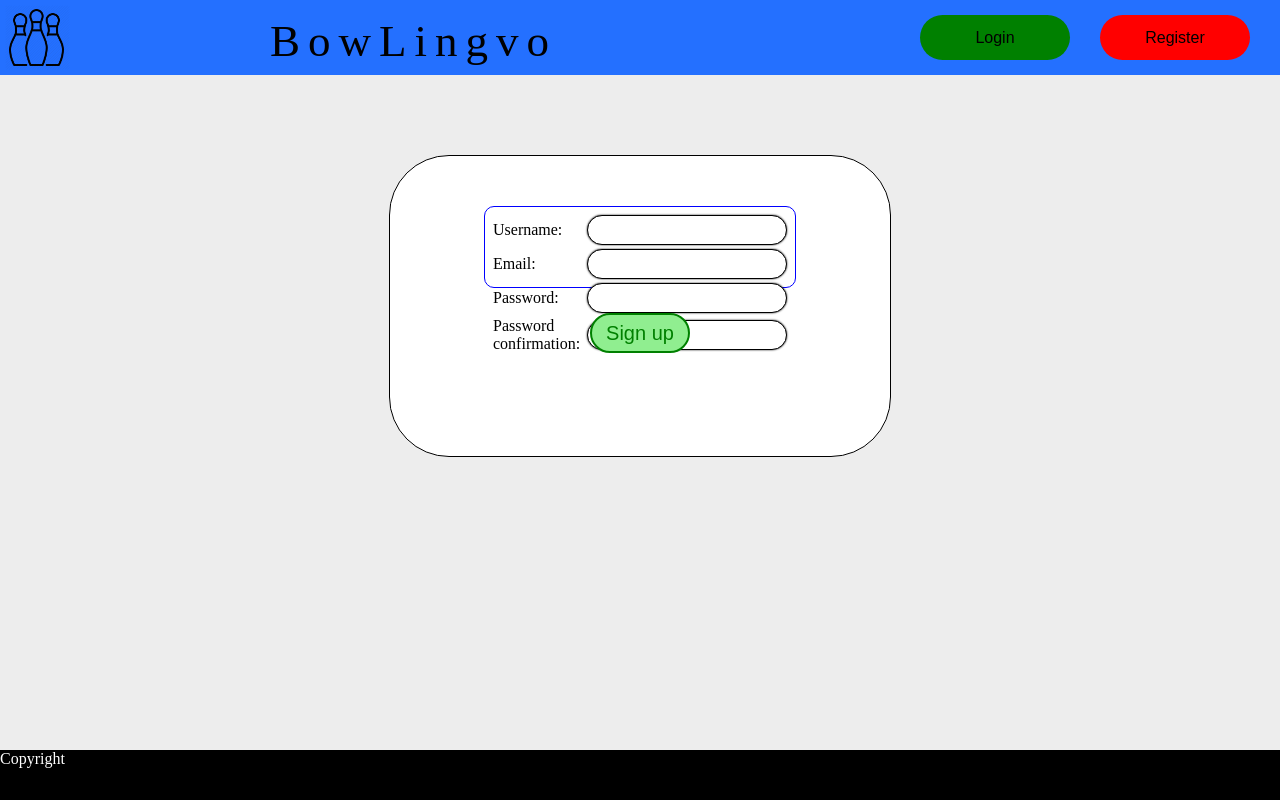
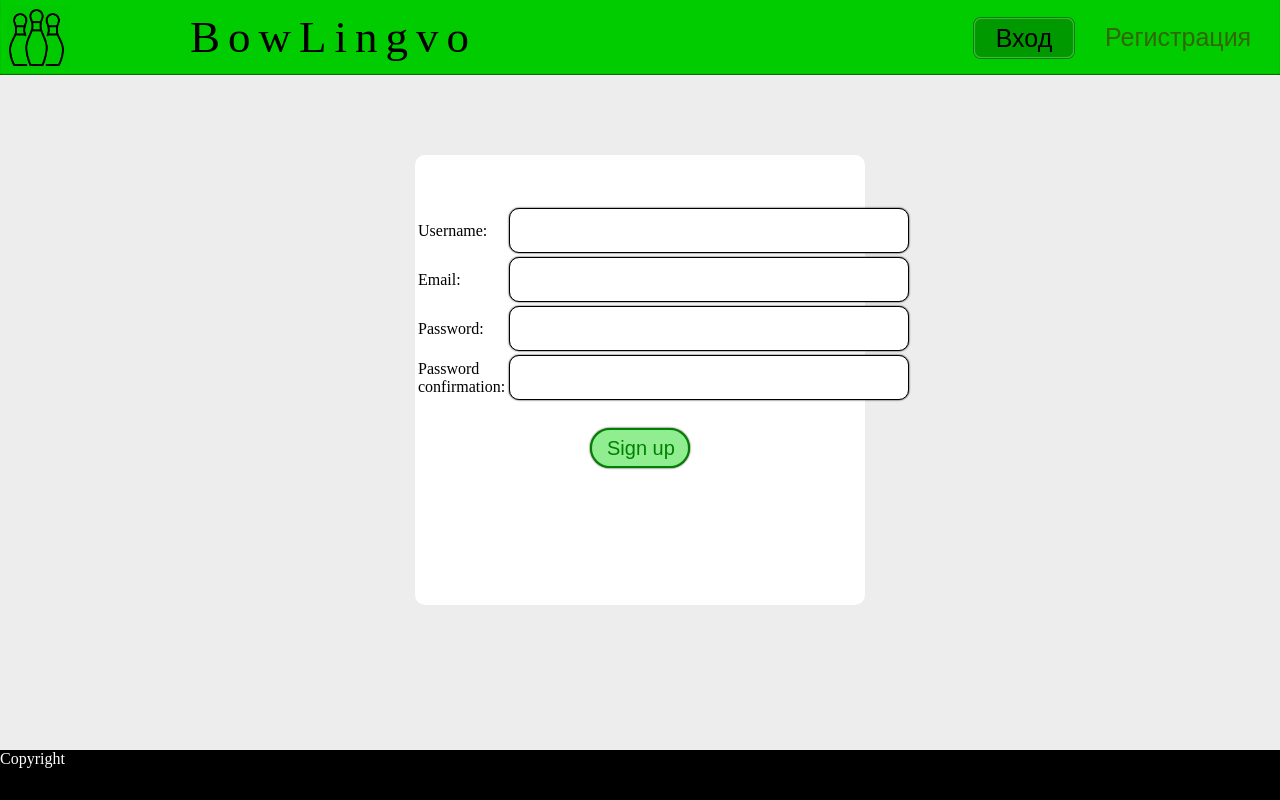
Before and after one commit to phntm738/project, a Django app: page /main/register in a window 1280 px wide. Run offline with Django 3.2, Linux system fonts and the light colour scheme; some web fonts are replaced.

Commit message:
creating new design

```diff
--- a/bowlingvo/main/static/main/index.css
+++ b/bowlingvo/main/static/main/index.css
@@ -1,6 +1,6 @@
 /*--color-variables-------------*/
 :root {
-    --header-color: #2470FF;
+    --header-color: #00CC00;
     --backgroundcolor: #EDEDED;
 }
 /*--/color-variables------------*/
@@ -23,6 +23,8 @@ body {
 .header {
     height: 75px;
     background-color: var(--header-color);
+    box-shadow: inset 0px -1px 1px rgba(0, 0, 0, 0.5);
+
 }
 
 
@@ -53,59 +55,115 @@ body {
 #brand {
     float: left;
     width: 300px;
-    margin-left: 200px;
+    height: 45px;
+    margin-left: 120px;
     margin-top: 15px;
     margin-right: 200px;
 
     font-size: 45px;
+    line-height:45px;
     letter-spacing: 8px;
 }
 
 
-#login-button, #register-button, #logout-button{
+#register-button {
+    float: right;
+    margin-top: 25px;
+    margin-right: 30px;
+
+    width: 145px;
+    height: 25px;
+    transition: all 0.15s linear;
+
+    text-decoration: none;
+    text-align: center;
+    font-size: 25px;
+    font-family: 'caption', Sans-serif;
+    line-height: 25px;
+    color: #336600;
+}
+
+
+#register-button:hover {
+    color: rgba(255, 255, 102, .75);
+}
+
+
+#login-button {
+    float: right;
+    margin-right: 30px;
+    margin-top: 16.5px;
+
+    width: 100px;
+    height: 40px;
+    background: #009900;
+    border-radius: 8px;
+    transition: all 0.3s linear;
+
+
+    text-decoration: none;
+    text-align: center;
+    border: 1px solid rgba(0, 0, 0, .15);
+    color: black;
+    font-family: 'caption', Sans-serif;
+    font-size: 25px;
+    line-height: 40px;
+
+    box-shadow:
+        inset 0px 1px 1px rgba(255, 255, 255, .25),
+        inset 0px -1px 1px rgba(255, 255, 255, .25),
+        inset 1px 0px 1px rgba(255, 255, 255, .25),
+        inset -1px 0px 1px rgba(255, 255, 255, .25);
+}
+
+
+#login-button:hover {
+    background: #00AA00;
+    box-shadow:
+        inset 0px 1px 1px rgba(255, 255, 255, .25),
+        inset 0px -1px 1px rgba(255, 255, 255, .25),
+        inset 1px 0px 1px rgba(255, 255, 255, .25),
+        inset -1px 0px 1px rgba(255, 255, 255, .25);
+}
+
+
+#logout-button {
     float: right;
     margin-right: 30px;
     margin-top: 15px;
 
-    width: 150px;
+    width: 45px;
     height: 45px;
-    border-radius: 22.5px;
+    border-radius: 50%;
 
-    text-decoration: none;
-    text-align: center;
-    color: black;
-    font-size: 25px;
-    font: caption;
-    line-height: 45px;
+    box_shadow: 0, 0,
 }
 
 
-#login-button {
-    background-color: green;
+#logout-button img {
+    margin-left: 9px;
+    margin-top: 7.5px;
 }
 
 
-#register-button, #logout-button {
-    background-color: red;
+#logout-button {
+    background-color: #737373;
 }
 
 
-#login-button:hover {
-    background-color: lightgreen;
-}
-
-
-#register-button:hover, #logout-button:hover {
+#logout-button:hover {
     background-color: pink;
 }
 
 
 #user {
     float: right;
-    margin-top: 15px;
+    margin-top: 22.5px;
+    margin-right: 30px;
     height: 30px;
-    width: 100px;
+
     font-size: 30px;
+    line-height: 30px;
 }
 /*-/header-elements-------------*/
 
@@ -117,11 +175,12 @@ body {
     margin-left: auto;
     margin-right: auto;
     margin-top: 80px;
-    width: 500px;
-    height: 300px;
-    border: 1px solid black;
-    border-radius: 60px;
-    background-color: white;
+
+    width: 450px;
+    height: 400px;
+    background: white;
+    border-radius: 10px;
+    padding-top: 50px;
 }
 
 
@@ -141,28 +200,17 @@ body {
 }
 
 
-.fields {
-    width: 300px;
-    height: 70px;
+#login-form input, #register-form input{
+    display: block;
+    width: 400px;
+    height: 45px;
     margin-left: auto;
     margin-right: auto;
-    margin-top: 50px;
-    margin-bottom: 0px;
-
-    border: 1px solid blue;
-    border-radius: 10px;
-    padding: 5px;
-}
-
-
-.fields input {
-    width: 200px;
-    height: 30px;
     padding-left: 15px;
     padding-right: 15px;
 
     border: 1px solid black;
-    border-radius: 15px;
+    border-radius: 10px;
     box-shadow: 0 0 2px black;
     outline: none;
 }
@@ -176,7 +224,7 @@ body {
 }
 
 
-.login_submit .submit {
+#login-form .login_submit .submit, #register-form .login_submit .submit {
     width: 100px;
     height: 40px;
     background-color: lightgreen;
--- a/bowlingvo/main/templates/main/header.html
+++ b/bowlingvo/main/templates/main/header.html
@@ -4,11 +4,11 @@
         <a href="/main/"><img id='logo' src="{% static 'main/images/logo.png' %}" alt="bowlingvo logo"></a>
         <div id="brand">BowLingvo</div>
         {% if authorized %}
-            <a href="/main/do-logout" id="logout-button">Logout</a>
+            <a href="/main/do-logout" id="logout-button"><img src="{% static 'main/images/logout.png' %}"></a>
             <div id="user">{{ username }}</div>
         {% else %}
-            <a href="/main/register" id="register-button">Register</a>
-            <a href="/main/login" id="login-button">Login</a>
+            <a href="/main/register" id="register-button">Регистрация</a>
+            <a href="/main/login" id="login-button">Вход</a>
         {% endif %}
     </div>
     <div class="content">
--- a/bowlingvo/main/templates/main/login_form2.html
+++ b/bowlingvo/main/templates/main/login_form2.html
@@ -3,20 +3,16 @@
 <div class="back">
     <form action="{{ app_path }}" method="post" id="login-form">
         {% csrf_token %}
-        <div class="fields">
         <table>
             <tr>
-                    <td>{{ form.username.label_tag }}</td>
                 <td>{{ form.username }}</td>
             </tr>
             <tr>
-                    <td>{{ form.password.label_tag }}</td>
                 <td>{{ form.password }}</td>
             </tr>
         </table>
         <input type="hidden" name="next" value="{{ next }}" />
-        </div>
-        <div class="login_submit"><input class="submit" type="submit" value="Log in"></div>
+        <div class="login_submit"><input class="submit" type="submit" value="Вход"></div>
     </form>
 </div>
 {% include "main/footer.html" %}
--- a/bowlingvo/main/urls.py
+++ b/bowlingvo/main/urls.py
@@ -1,12 +1,13 @@
 from django.contrib.auth import views as auth_views
 from django.conf.urls import url
 from django.urls import path
+from .views import LoginForm
 
 from . import views
 
 urlpatterns = [
     path('', views.index),
-    path('login', auth_views.LoginView.as_view(template_name='main/login_form2.html')),
+    path('login', auth_views.LoginView.as_view(template_name='main/login_form2.html', form_class=LoginForm)),
     path('do-logout', auth_views.LogoutView.as_view()),
     path('register', views.Registration_view.as_view()),
     path('test', views.test),
--- a/bowlingvo/main/views.py
+++ b/bowlingvo/main/views.py
@@ -3,9 +3,17 @@ from django.http import HttpResponse
 from django import forms
 from django.contrib.auth.models import User
 from django.views import View
-from django.contrib.auth.forms import UserCreationForm
+from django.contrib.auth.forms import UserCreationForm, AuthenticationForm
 from .models import *
 from .additional.task_gen import lex_task_gen
+
+
+class LoginForm(AuthenticationForm):
+    username = forms.CharField(widget=forms.TextInput(attrs={'autofocus': True, 'placeholder': 'Логин'}))
+    password = forms.CharField(
+        strip=False,
+        widget=forms.PasswordInput(attrs={'placeholder': 'Пароль'}),
+    )
 
 
 class RegistrationForm(UserCreationForm):
```
Also changed, not shown: bowlingvo/db.sqlite3, bowlingvo/main/static/main/images/logout.png (added). Lines whose indentation alone changed are shown as unchanged.
